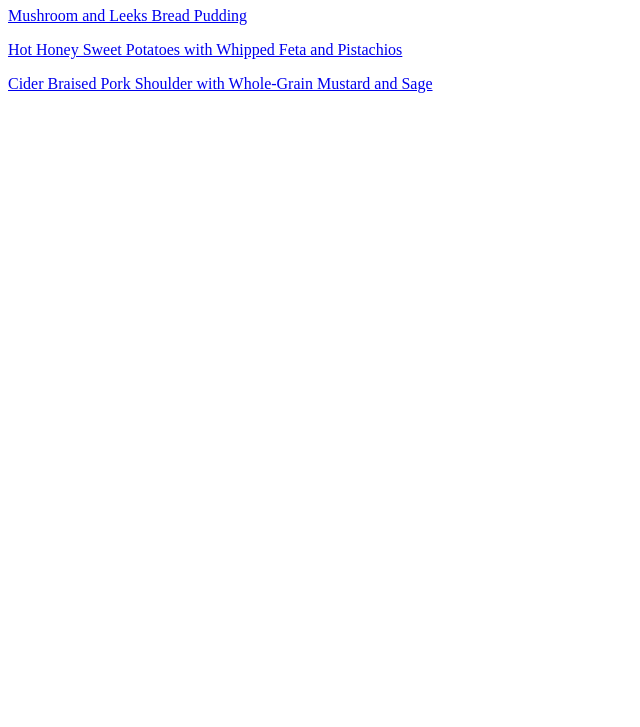
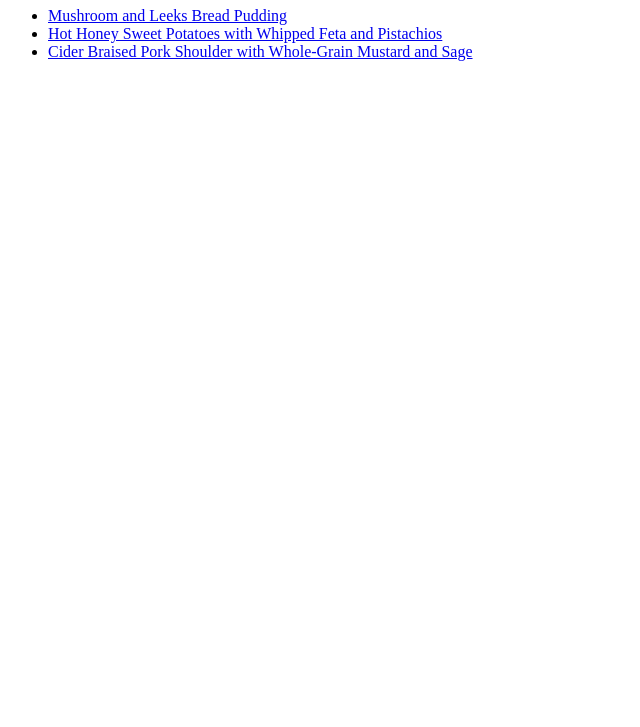
Before and after one commit to dluces167-ctrl/odin-recipes, a plain HTML site: page index.html in a window 1280 px wide. Shown: the part 73-800 px from the top of the page, without its empty margins (0-640 px from the left). Drawn offline with Linux system fonts and the light colour scheme.

Commit message:
Add list in index.html

```diff
--- a/index.html
+++ b/index.html
@@ -7,9 +7,10 @@
 </head>
 <body>
     <h1>Odin Recipes</h1>
-        <p><a href="recipes/bread-pudding.html">Mushroom and Leeks Bread Pudding</a></p>
-        <p><a href="recipes/sweet-potatoes.html">Hot Honey Sweet Potatoes with Whipped Feta and Pistachios</a></p>
-        <p><a href="recipes/braised-pork-shoulder.html">Cider Braised Pork Shoulder with Whole-Grain Mustard and Sage</a></p>
-
+    <ul>
+        <li><a href="recipes/bread-pudding.html">Mushroom and Leeks Bread Pudding</a></li>
+        <li><a href="recipes/sweet-potatoes.html">Hot Honey Sweet Potatoes with Whipped Feta and Pistachios</a></li>
+        <li><a href="recipes/braised-pork-shoulder.html">Cider Braised Pork Shoulder with Whole-Grain Mustard and Sage</a></li>
+    </ul>
 </body>
 </html>
```
